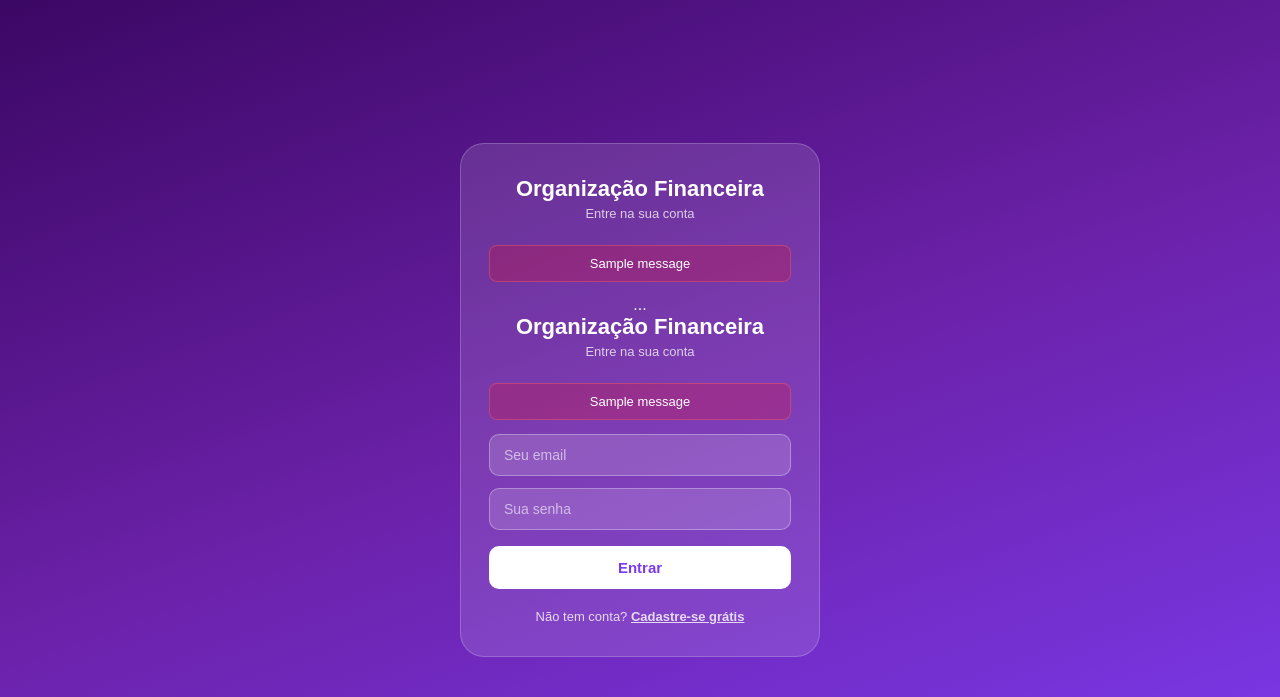
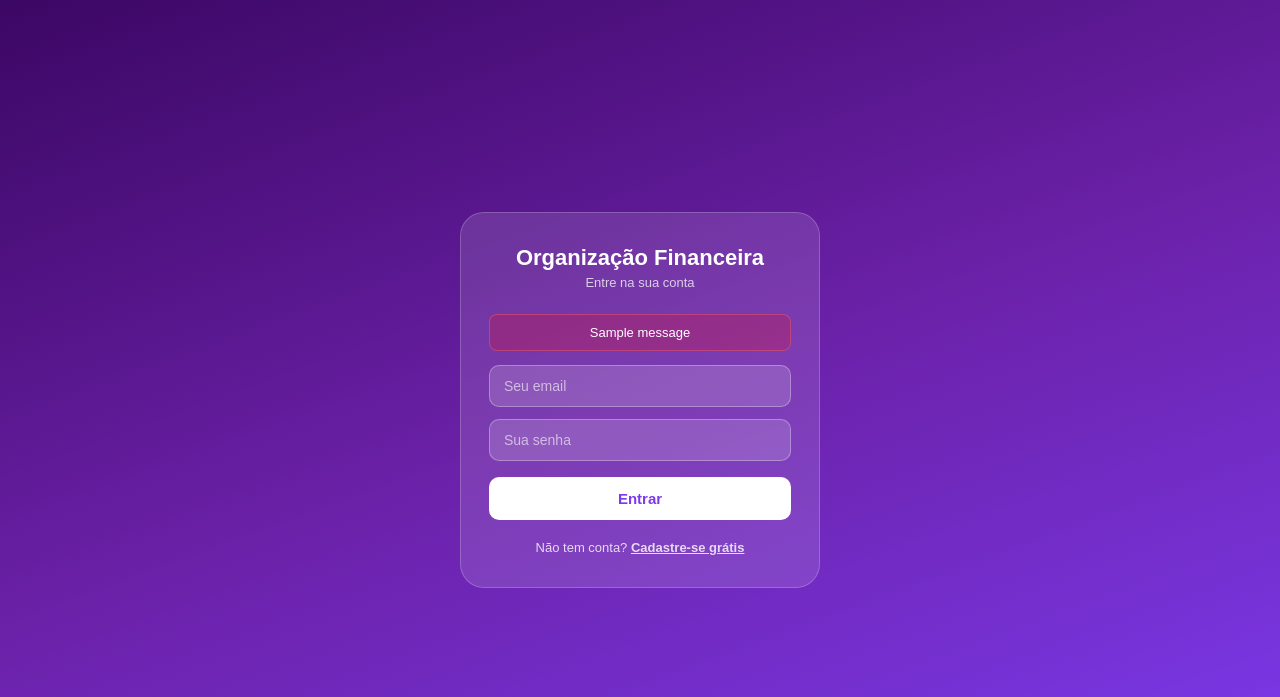
Before and after one commit to evavitoria/gestor-financeiro, a Flask app: page /login in a window 1280 px wide. Shown: the top 697 px of the page. Run offline with Flask 3, Linux system fonts and the light colour scheme; tables that the repository leaves empty hold one stand-in row (values such as "Sample post"); one stand-in notice (Sample message) is shown; some libraries are stand-ins or nearby versions.

Commit message:
corrige login duplicado

```diff
--- a/templates/login.html
+++ b/templates/login.html
@@ -8,7 +8,6 @@
         * { box-sizing: border-box; margin: 0; padding: 0; }
         body { font-family: sans-serif; background: linear-gradient(160deg, #3b0764, #6b21a8, #7c3aed); min-height: 100vh; display: flex; align-items: center; justify-content: center; padding: 20px; }
         .box { background: rgba(255,255,255,0.12); border: 1px solid rgba(255,255,255,0.2); padding: 32px 28px; border-radius: 24px; color: white; width: 100%; max-width: 360px; text-align: center; }
-        .icone { width: 60px; height: 60px; border-radius: 50%; background: rgba(255,255,255,0.2); border: 2px solid rgba(255,255,255,0.4); display: flex; align-items: center; justify-content: center; margin: 0 auto 16px; }
         h2 { font-size: 22px; font-weight: bold; margin-bottom: 4px; }
         .subtitulo { font-size: 13px; opacity: 0.75; margin-bottom: 24px; }
         input { width: 100%; padding: 12px 14px; margin-bottom: 12px; border-radius: 10px; border: 1px solid rgba(255,255,255,0.3); background: rgba(255,255,255,0.15); color: white; font-size: 14px; }
@@ -31,16 +30,6 @@
                 {% endfor %}
             {% endif %}
         {% endwith %}
-  ...
-    <h2>Organização Financeira</h2>
-    <p class="subtitulo">Entre na sua conta</p>
-    {% with messages = get_flashed_messages() %}
-      {% if messages %}
-        {% for msg in messages %}
-          <div class="erro">{{ msg }}</div>
-        {% endfor %}
-      {% endif %}
-    {% endwith %}
         <form action="/login" method="POST">
             <input type="email" name="email" placeholder="Seu email" required>
             <input type="password" name="senha" placeholder="Sua senha" required>
```
Lines whose indentation alone changed are shown as unchanged.
